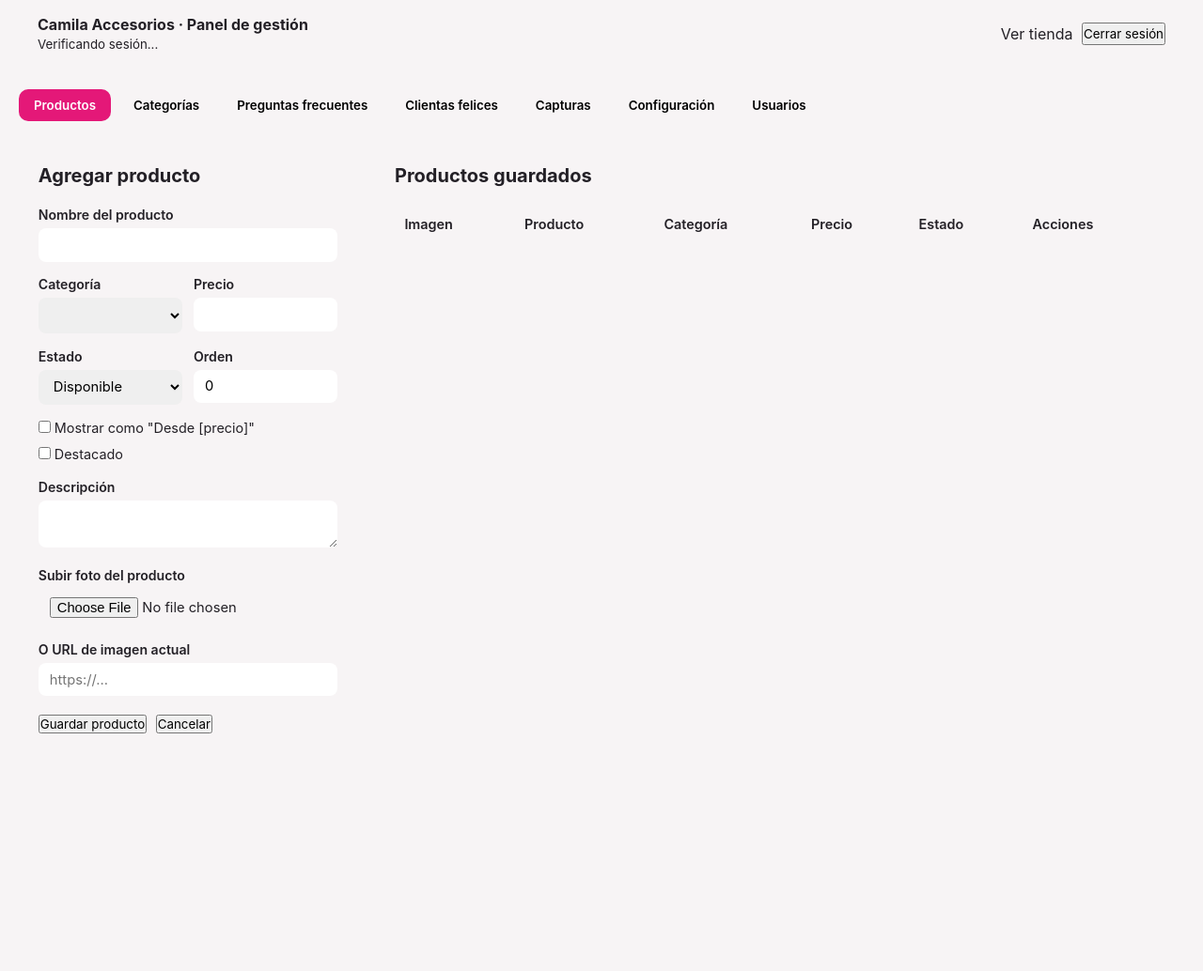
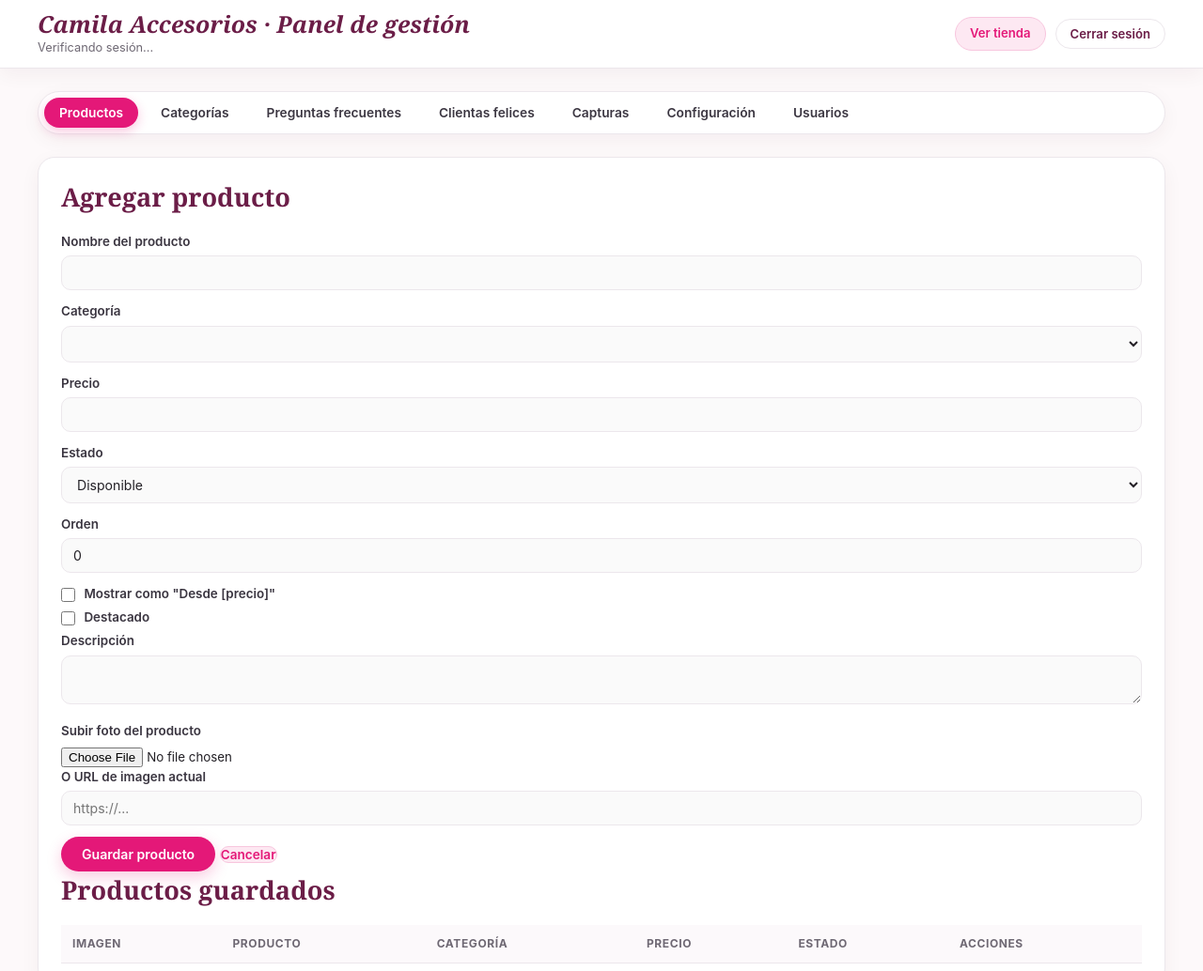
Before and after one commit to AlemLF/camila-accesorios, a plain HTML site: page admin.html in a window 1280 px wide. Shown: the top 1034 px of the page at 94% size. Before the commit the page ends 850 px from the top, so only its background shows below. Drawn offline with Linux system fonts and the light colour scheme; a script that the page names is missing.

Commit message:
Add files via upload

```diff
--- a/css/admin.css
+++ b/css/admin.css
@@ -1,219 +1,303 @@
-/* Página de login */
-.login-page {
+/* ==========================================
+   PANEL DE ADMINISTRACIÓN — CAMILA ACCESORIOS
+   Alineado con la estética de la tienda principal
+   ========================================== */
+
+body.admin-body {
+  background-color: var(--bg-page);
+  color: var(--text-main);
+  padding: 0 0 64px;
   min-height: 100vh;
-  display: grid;
-  place-items: center;
-  background: var(--bg-alt);
-  padding: 1rem;
 }
 
-.login-card {
-  width: min(420px, 100%);
-  background: var(--surface);
-  border: 1px solid var(--border);
-  border-radius: var(--radius);
-  padding: 2rem;
-  box-shadow: var(--shadow);
-}
-
-.login-header {
-  text-align: center;
-  margin-bottom: 1.5rem;
-}
-
-.login-header .brand-badge {
-  margin: 0 auto 0.6rem;
-}
-
-.login-header p {
-  color: var(--muted);
-  font-size: 0.9rem;
-}
-
-.login-footer {
-  margin-top: 1.2rem;
-  text-align: center;
-  font-size: 0.9rem;
-}
-
-.msg-error {
-  color: var(--danger);
-  font-size: 0.88rem;
-  margin-top: 0.6rem;
-  text-align: center;
-}
-
-/* Panel de administración */
-.admin-body {
-  background: #f7f4f5;
-}
-
+/* Barra superior del panel */
 .admin-topbar {
-  background: var(--surface);
-  border-bottom: 1px solid var(--border);
-  padding: 0.85rem 0;
+  background-color: var(--bg-surface);
+  border-bottom: 1px solid var(--border-light);
+  box-shadow: var(--shadow-card);
+  position: sticky;
+  top: 0;
+  z-index: 30;
 }
 
 .admin-topbar-inner {
+  min-height: 72px;
   display: flex;
+  align-items: center;
   justify-content: space-between;
-  align-items: center;
-  gap: 1rem;
+  gap: 16px;
   flex-wrap: wrap;
+  padding-top: 12px;
+  padding-bottom: 12px;
 }
 
-.admin-topbar small {
+.admin-topbar-inner strong {
   display: block;
-  color: var(--muted);
+  font-family: 'Cormorant Garamond', Georgia, serif;
+  font-size: 1.55rem;
+  font-weight: 700;
+  font-style: italic;
+  line-height: 1.1;
+  color: var(--plum-title);
+}
+
+#info-usuario-activo {
+  display: block;
+  font-size: 0.8rem;
+  color: var(--text-muted);
+  margin-top: 2px;
 }
 
 .admin-topbar-actions {
   display: flex;
-  gap: 0.6rem;
+  align-items: center;
+  gap: 10px;
+  flex-wrap: wrap;
 }
 
-.admin-main {
-  padding: 1.5rem 0 3rem;
+/* Botones auxiliares del panel */
+.admin-body .btn {
+  display: inline-flex;
+  align-items: center;
+  justify-content: center;
+  gap: 6px;
+  border-radius: var(--radius-pill);
+  font-weight: 600;
+  font-size: 0.85rem;
+  cursor: pointer;
+  border: 1px solid transparent;
+  transition: background-color 0.2s ease, color 0.2s ease, border-color 0.2s ease, transform 0.15s ease;
 }
 
-/* Pestañas */
+.admin-body .btn-sm {
+  padding: 7px 15px;
+  font-size: 0.82rem;
+}
+
+.admin-body .btn-outline {
+  background-color: var(--primary-soft);
+  color: var(--primary);
+  border-color: var(--primary-border);
+}
+
+.admin-body .btn-outline:hover {
+  background-color: var(--primary);
+  color: #ffffff;
+}
+
+.admin-body .btn-danger {
+  background-color: #ffffff;
+  color: var(--plum-title);
+  border-color: var(--border-light);
+}
+
+.admin-body .btn-danger:hover {
+  background-color: var(--bg-soft-pink);
+  border-color: var(--primary-border);
+  color: var(--primary);
+}
+
+/* Contenedor principal */
+.admin-main {
+  padding-top: 24px;
+}
+
+/* Navegación por pestañas */
 .admin-tabs {
   display: flex;
-  gap: 0.5rem;
+  align-items: center;
+  gap: 8px;
   flex-wrap: wrap;
-  margin-bottom: 1.4rem;
+  background-color: var(--bg-surface);
+  border: 1px solid var(--border-light);
+  border-radius: var(--radius-pill);
+  padding: 6px;
+  margin-bottom: 24px;
+  box-shadow: var(--shadow-card);
 }
 
 .tab-btn {
-  padding: 0.55rem 1rem;
+  appearance: none;
+  background: transparent;
+  border: none;
+  border-radius: var(--radius-pill);
+  padding: 8px 16px;
+  font-size: 0.86rem;
+  font-weight: 600;
+  color: #3c3742;
+  cursor: pointer;
+  transition: background-color 0.18s ease, color 0.18s ease;
+}
+
+.tab-btn:hover {
+  background-color: var(--primary-soft);
+  color: var(--primary);
+}
+
+.tab-btn.active {
+  background-color: var(--primary);
+  color: #ffffff;
+  box-shadow: 0 4px 12px rgba(228, 24, 120, 0.24);
+}
+
+/* Secciones / tarjetas del panel */
+.admin-main > section,
+.admin-main .admin-section,
+.admin-main .admin-card {
+  background-color: var(--bg-surface);
+  border: 1px solid var(--border-light);
+  border-radius: var(--radius-card);
+  padding: 22px 24px;
+  box-shadow: var(--shadow-card);
+  margin-bottom: 22px;
+}
+
+.admin-main h2 {
+  font-family: 'Cormorant Garamond', Georgia, serif;
+  font-size: 1.7rem;
+  font-weight: 700;
+  color: var(--plum-title);
+  margin-bottom: 16px;
+}
+
+.admin-main h3 {
+  font-size: 1rem;
+  font-weight: 700;
+  color: var(--text-main);
+  margin-bottom: 12px;
+}
+
+/* Formularios dentro de admin */
+.admin-main label {
+  display: block;
+  font-size: 0.84rem;
+  font-weight: 600;
+  color: #3a3540;
+  margin-bottom: 5px;
+}
+
+.admin-main input[type="text"],
+.admin-main input[type="number"],
+.admin-main input[type="email"],
+.admin-main input[type="password"],
+.admin-main input[type="url"],
+.admin-main input[type="search"],
+.admin-main select,
+.admin-main textarea {
+  width: 100%;
+  padding: 9px 12px;
   border-radius: 10px;
-  border: 1px solid var(--border);
-  background: var(--surface);
-  font-weight: 600;
+  border: 1px solid var(--border-light);
+  background-color: #fafafa;
+  color: var(--text-main);
+  font-size: 0.88rem;
+  margin-bottom: 12px;
+  transition: border-color 0.18s ease, box-shadow 0.18s ease, background-color 0.18s ease;
+}
+
+.admin-main input:focus,
+.admin-main select:focus,
+.admin-main textarea:focus {
+  outline: none;
+  background-color: #ffffff;
+  border-color: var(--primary);
+  box-shadow: 0 0 0 3px var(--primary-soft);
+}
+
+.admin-main input[type="checkbox"],
+.admin-main input[type="radio"] {
+  accent-color: var(--primary);
+  width: 15px;
+  height: 15px;
+  margin-right: 6px;
+  vertical-align: middle;
   cursor: pointer;
 }
 
-.tab-btn.active {
-  background: var(--primary);
-  color: #fff;
-  border-color: var(--primary);
+.admin-main button[type="submit"],
+.admin-main .btn-primary {
+  background-color: var(--primary);
+  color: #ffffff;
+  border: none;
+  border-radius: var(--radius-pill);
+  padding: 10px 22px;
+  font-size: 0.88rem;
+  font-weight: 600;
+  cursor: pointer;
+  box-shadow: 0 6px 16px rgba(228, 24, 120, 0.22);
+  transition: background-color 0.2s ease, transform 0.15s ease;
 }
 
-.tab-panel {
-  display: none;
+.admin-main button[type="submit"]:hover,
+.admin-main .btn-primary:hover {
+  background-color: var(--primary-hover);
+  transform: translateY(-1px);
 }
 
-.tab-panel.active {
-  display: block;
+/* Tablas del panel */
+.admin-main table {
+  width: 100%;
+  border-collapse: collapse;
+  font-size: 0.88rem;
+  margin-top: 8px;
 }
 
-.panel-grid {
-  display: grid;
-  grid-template-columns: 360px 1fr;
-  gap: 1.2rem;
-  align-items: start;
+.admin-main th {
+  text-align: left;
+  font-size: 0.75rem;
+  font-weight: 700;
+  text-transform: uppercase;
+  letter-spacing: 0.05em;
+  color: var(--text-muted);
+  padding: 11px 12px;
+  border-bottom: 1px solid var(--border-light);
+  background-color: #fcf9fb;
 }
 
-.panel-card {
-  background: var(--surface);
-  border: 1px solid var(--border);
-  border-radius: var(--radius);
-  padding: 1.3rem;
-  box-shadow: var(--shadow);
+.admin-main td {
+  padding: 12px;
+  border-bottom: 1px solid var(--border-light);
+  vertical-align: middle;
 }
 
-.panel-card h2 {
-  font-size: 1.25rem;
-  margin-bottom: 1rem;
+.admin-main tbody tr:hover {
+  background-color: #fff6fa;
 }
 
-.max-w-md {
-  max-width: 640px;
+.admin-main td img {
+  width: 54px;
+  height: 54px;
+  object-fit: cover;
+  border-radius: 12px;
+  background-color: var(--bg-card-img);
+  border: 1px solid var(--border-light);
 }
 
-.card-header-flex {
-  display: flex;
-  justify-content: space-between;
-  align-items: center;
-  gap: 1rem;
-  margin-bottom: 1rem;
+.admin-main td button {
+  padding: 6px 12px;
+  border-radius: 9px;
+  border: 1px solid var(--primary-border);
+  background-color: var(--primary-soft);
+  color: var(--primary);
+  font-size: 0.78rem;
+  font-weight: 700;
+  cursor: pointer;
+  margin-right: 6px;
+  transition: background-color 0.18s ease, color 0.18s ease;
 }
 
-/* Formularios del admin */
-.admin-form {
-  display: flex;
-  flex-direction: column;
-  gap: 0.85rem;
+.admin-main td button:hover {
+  background-color: var(--primary);
+  color: #ffffff;
 }
 
-.form-group label {
-  display: block;
-  font-size: 0.88rem;
-  font-weight: 600;
-  margin-bottom: 0.25rem;
-}
+@media (max-width: 768px) {
+  .admin-tabs {
+    border-radius: 16px;
+  }
 
-.form-group input,
-.form-group select,
-.form-group textarea {
-  width: 100%;
-  padding: 0.55rem 0.75rem;
-  border: 1px solid var(--border);
-  border-radius: 8px;
-  font-size: 0.92rem;
-}
-
-.form-row {
-  display: grid;
-  grid-template-columns: 1fr 1fr;
-  gap: 0.75rem;
-}
-
-.form-checks {
-  display: flex;
-  flex-direction: column;
-  gap: 0.4rem;
-  font-size: 0.9rem;
-}
-
-.form-actions {
-  display: flex;
-  gap: 0.6rem;
-  margin-top: 0.4rem;
-}
-
-/* Tablas del admin */
-.table-wrap {
-  overflow-x: auto;
-}
-
-.admin-table {
-  width: 100%;
-  border-collapse: collapse;
-  font-size: 0.9rem;
-}
-
-.admin-table th,
-.admin-table td {
-  padding: 0.65rem;
-  border-bottom: 1px solid var(--border);
-  text-align: left;
-}
-
-.admin-table th {
-  background: var(--bg-alt);
-  font-weight: 600;
-}
-
-.admin-table img {
-  width: 46px;
-  height: 46px;
-  object-fit: cover;
-  border-radius: 6px;
-}
-
-@media (max-width: 900px) {
-  .panel-grid {
-    grid-template-columns: 1fr;
+  .admin-main table {
+    display: block;
+    overflow-x: auto;
   }
 }
```
